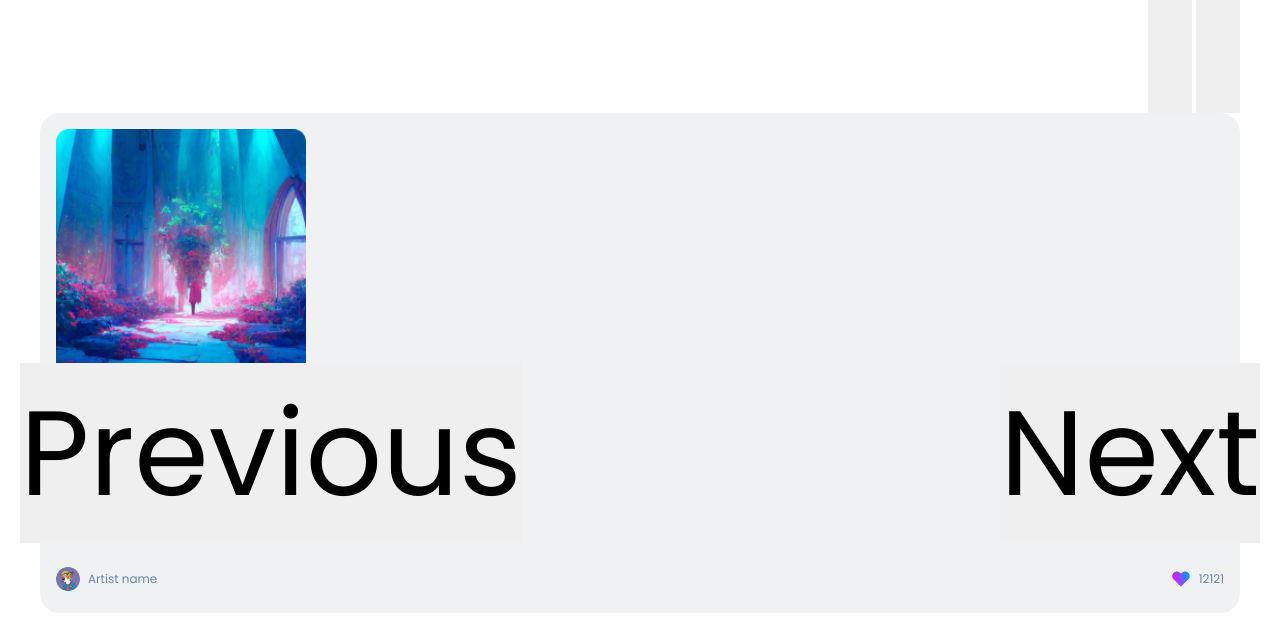
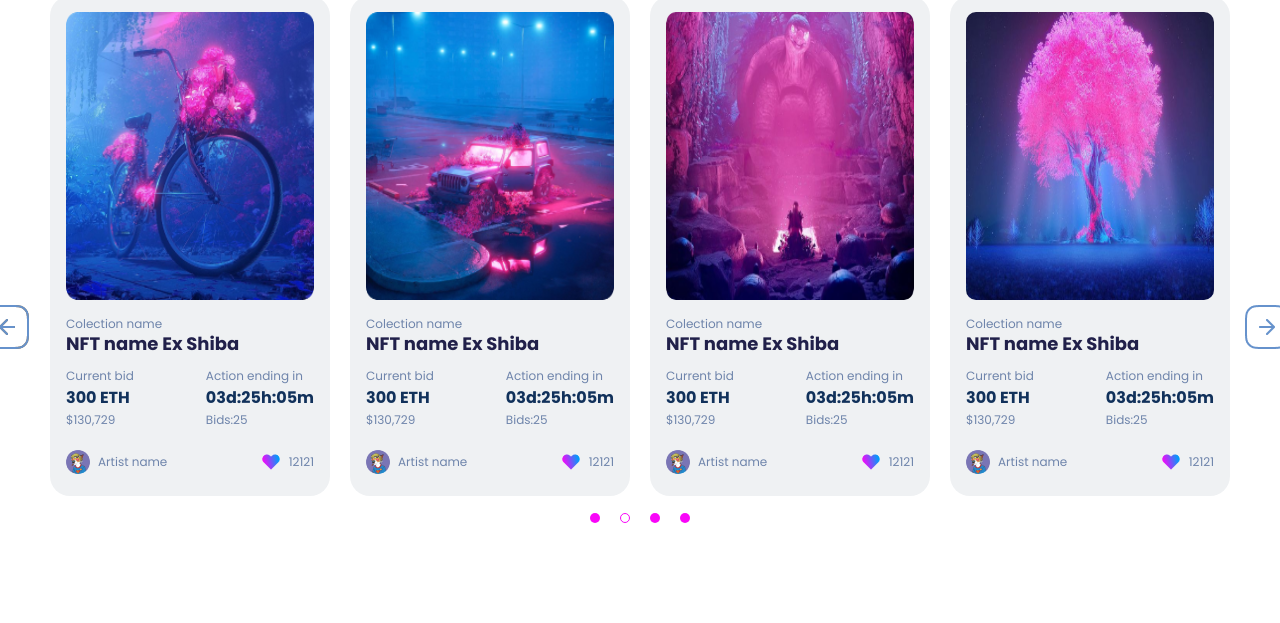
Before and after one commit to YuryDash/august, a plain HTML site: page index.html in a window 1280 px wide. Shown: the part 753-1376 px from the top of the page. Drawn offline with nearby package versions, Linux system fonts and the light colour scheme.

Commit message:
12.09 wins

```diff
--- a/index.html
+++ b/index.html
@@ -125,10 +125,10 @@
                     </button>
                     <div class="sliders__arrows">
 
-                        <button class="slick-prev slick-arrow" type="button" ><img src="./IMG/icons/BTNleft.png" alt="btn left">
+                        <!-- <button  type="button" ><img src="./IMG/icons/BTNleft.png" alt="btn left">
                         </button>
-                        <button class="slick-next slick-arrow"><img src="./IMG/icons/BTNright.png" alt="btn right">
-                        </button>
+                        <button><img src="./IMG/icons/BTNright.png" alt="btn right">
+                        </button> -->
 
                     </div>
                 </div>
@@ -595,7 +595,7 @@
                 </div>
             </div>
 
-            <div class="sliders__content">
+            <!-- <div class="sliders__content">
                 <img class="img-slider" src="./IMG/13.png" alt="">
                 <div class="sliders__description">
 
@@ -631,7 +631,7 @@
                         </div>
                     </div>
                 </div>
-            </div>
+            </div> -->
         </div>
 
         </div>
--- a/js/first.js
+++ b/js/first.js
@@ -1,3 +1,11 @@
 $(document).ready(function(){
-    $('.slider-items').slick();
+    $('.slider-items').slick({
+        arrows: true,
+        dots:true,
+        slidesToShow: 4,
+        slidesToScroll: 3,
+        speed:1500,
+        autoplay:true,
+        draggable:false,
+    });
 });
--- a/style.scss
+++ b/style.scss
@@ -379,6 +379,7 @@ body{
 
     &__content {
 
+        margin: 10px 10px;
         background-color: #eff1f3;
         border-radius: 20px;
 
@@ -489,6 +490,10 @@ body{
 }
 
 
+.slider-items{
+    padding-bottom: 100px;
+}
+
 /* Слайдер */
 .slick-slider{}
 /* Слайдер запущен */
@@ -506,7 +511,8 @@ body{
 /* Слайд */
 .slick-slide{}
 /* Слайд активный (показывается) */
-.slick-slide.slick-active{}
+.slick-slide.slick-active{
+}
 /* Слайд основной */
 .slick-slide.slick-current{}
 /* Слайд по центру */
@@ -518,36 +524,54 @@ body{
 /* Стрелка не активная */
 .slick-arrow.slick-disabled{}
 /* Точки (булиты) */
-.slick-dots{}
-.slick-dots li{}
+.slick-dots{
+    display: flex;
+    align-items: center;
+    justify-content: center;
+}
+.slick-dots li{
+    list-style: none;
+    margin: 0px 10px;
+}
 /* Активная точка */
-.slick-dots li.slick-active{}
+.slick-dots li.slick-active button{
+    background-color: transparent;
+    border: 1px solid #f906f9;
+}
 /* Элемент точки */
-.slick-dots li button{}
+.slick-dots li button{
+    font-size: 0;
+    width: 10px;
+    height: 10px;
+    background-color: #f906f9;
+    border-radius: 50%;
+}
 
 
 
 /*arrows*/
 
 .slider-items{position: relative;}
-.slider-items .slick-arrow{
+
+/* Стрелка */
+/* Стрелка */
+.slick-arrow {
     position: absolute;
     z-index: 10;
-    top:50%;
-}
+    top: 50%;
+    font-size:0;
+    width: 50px;
+    height: 50px;
+  }
 
-/* Стрелка */
-.slick-arrow{
-    font-size: 120px;
-    background-image: url('./IMG/icons/BTNleft.png') 0 0 no-repeat;
-}
+  /* Стрелка влево */
+  .slick-prev {
+    background: url("/IMG/icons/BTNleftNEW.png") 0 0 no-repeat;
+    left: -55px;
+  }
 
-/* Стрелка влево */
-.slick-arrow.slick-prev{
-    left:-20px;
-
-}
-/* Стрелка вправо */
-button.slick-arrow.slick-next{
-    right:-20px;
-}
+  /* Стрелка вправо */
+  .slick-next {
+    background: url('/IMG/icons/BTNright.png') 0 0 no-repeat;
+    right: -55px
+  }
```
Also changed, not shown: IMG/icons/BTNleftNEW.png (added), css/slick-theme.css (added), css/slick.css (added), css/style.css.
